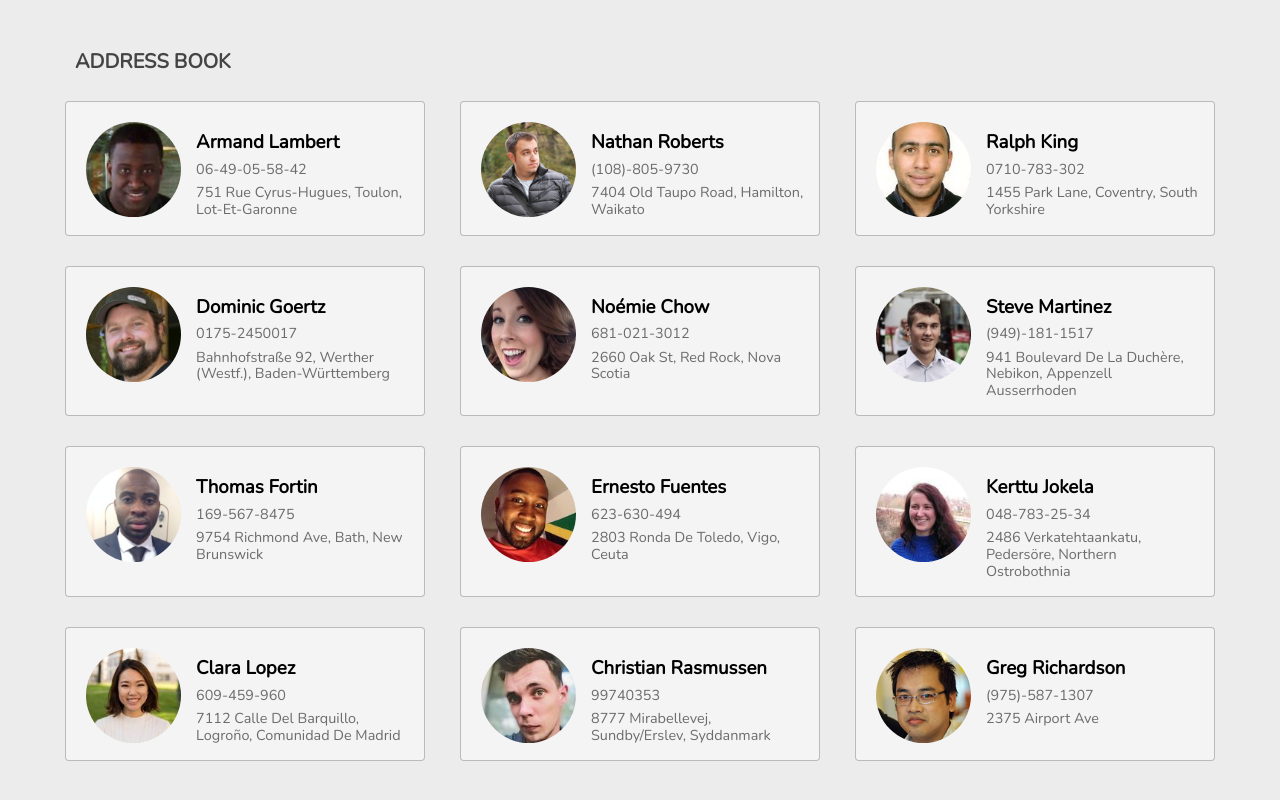
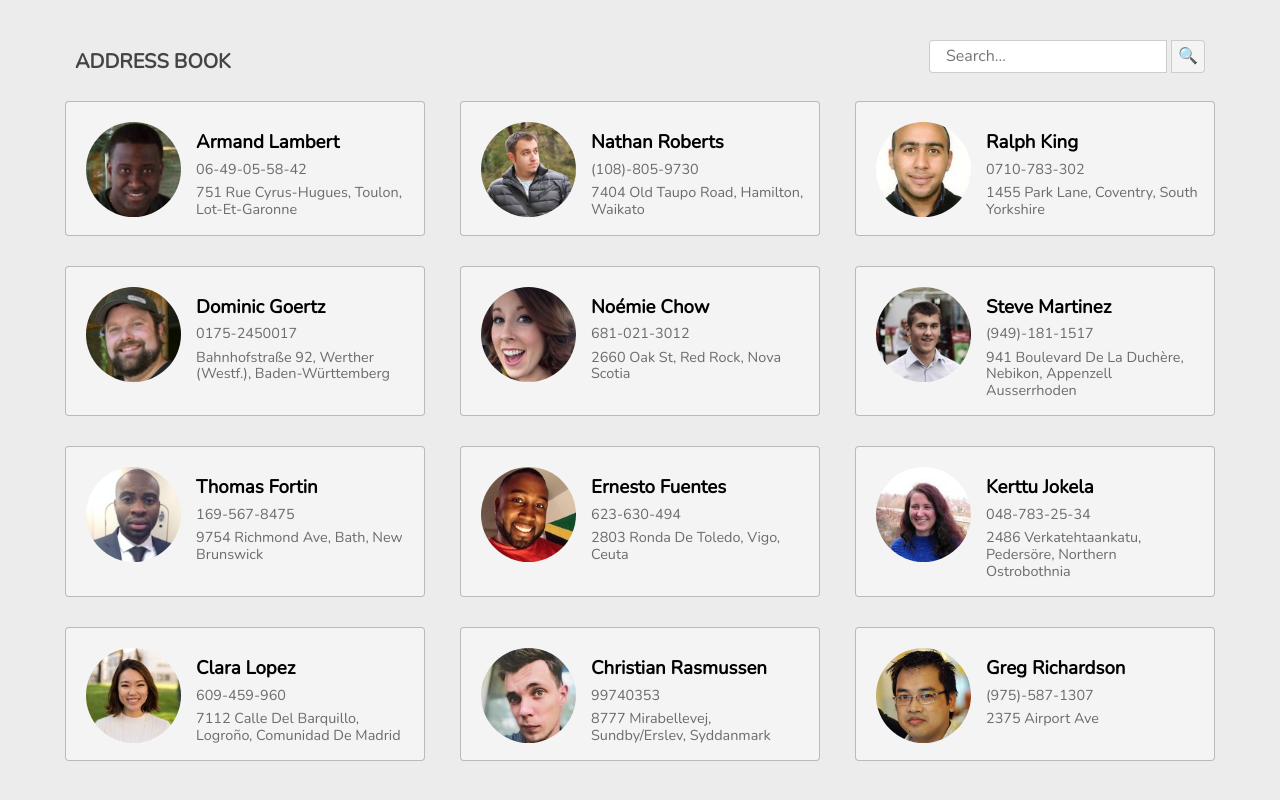
Before and after one commit to acandael/addressbook, a plain HTML site: page index.html in a window 1280 px wide. Drawn offline with nearby package versions, Linux system fonts and the light colour scheme.

Commit message:
add search markup

```diff
--- a/index.html
+++ b/index.html
@@ -21,18 +21,12 @@
       </div>
 
       <div class="search-container">
-        <!-- ======================
-                            Search markup:
-                            You can use the commented out markup below as a template
-                            for your search feature, but you must use JS to create and
-                            append it to `search-container` div.
-                            IMPORTANT: Altering the arrangememnt of the markup and the
-                            attributes used may break the styles or functionality.
-                            <form action="#" method="get">
-                                <input type="search" id="search-input" class="search-input" placeholder="Search...">
-                                <input type="submit" value="&#x1F50D;" id="serach-submit" class="search-submit">
-                            </form>
-                        ======================= -->
+
+        <form action="#" method="get">
+          <input type="search" id="search-input" class="search-input" placeholder="Search...">
+          <input type="submit" value="&#x1F50D;" id="search-submit" class="search-submit">
+        </form>
+
       </div>
     </div>
   </header>
```
